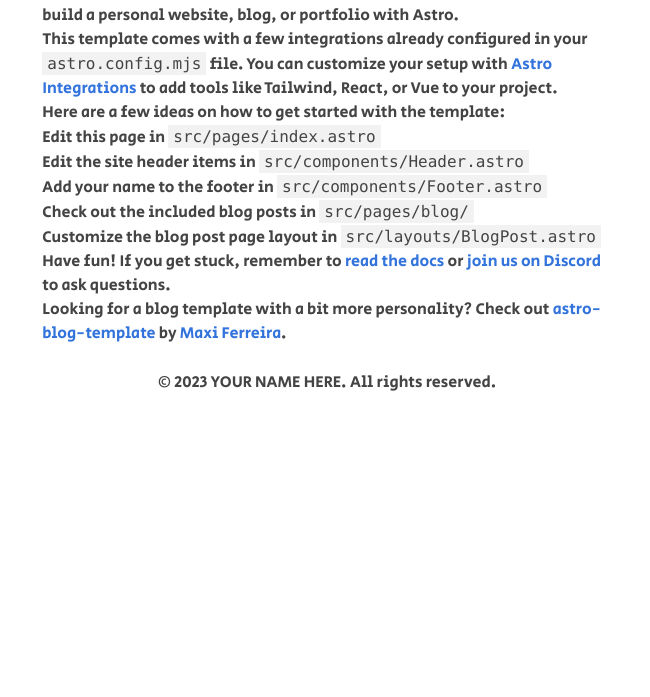
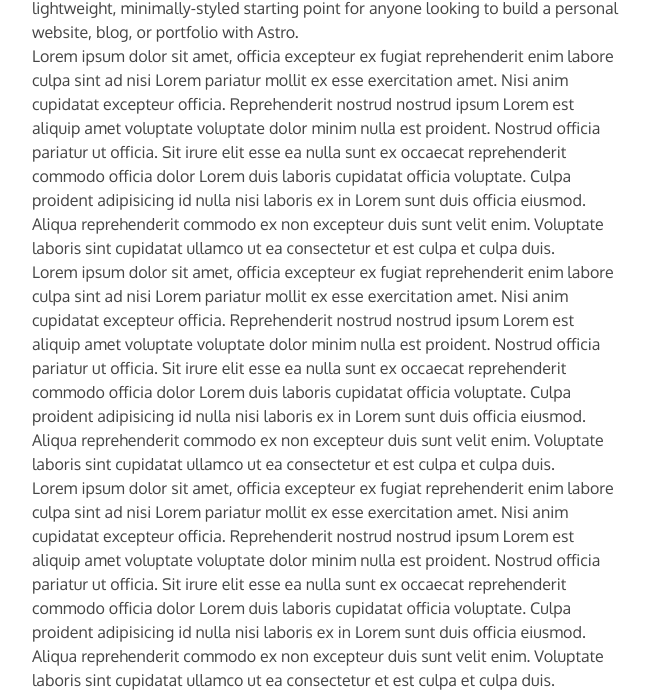
Before and after one commit to Elias-Gill/portfolio, an Astro site: page / in a window 1280 px wide. Shown: the part 200-897 px from the top of the page, without its empty margins (313-963 px from the left). Before the commit the page ends 800 px from the top, so only its background shows below. Built offline with nearby package versions, Linux system fonts and the light colour scheme; Astro itself is replaced by a stand-in of ours; a web font is replaced by a local one.

Commit message:
ya funcionan las fuente. Jugando un poco con el formato y aprendiendo truquitos de astro

```diff
--- a/src/components/Footer.astro
+++ b/src/components/Footer.astro
@@ -2,12 +2,7 @@
 const today = new Date();
 ---
 
-<footer>
+<footer class="stiky bottom-0 w-full border-t
+    border-blue-gray-50 mt-2 py-6 text-center px-8">
 	&copy; {today.getFullYear()} YOUR NAME HERE. All rights reserved.
 </footer>
-<style>
-	footer {
-		padding: 25px;
-		text-align: center;
-	}
-</style>
--- a/src/pages/index.astro
+++ b/src/pages/index.astro
@@ -6,44 +6,28 @@ import { SITE_TITLE, SITE_DESCRIPTION } from '../consts';
 ---
 
 <!DOCTYPE html>
-<html lang="en" class="dark">
+<html lang="en" class="dark font-texto text">
 	<head>
 		<BaseHead title={SITE_TITLE} description={SITE_DESCRIPTION} />
 	</head>
-	<body>
+	<body class="w-full ml-auto mr-auto">
 		<Header title={SITE_TITLE} />
 		<main>
-			<h1 class="cualquiera text-4xl">🧑‍🚀 Hello, Astronaut!</h1>
-			<p>
+			<h1 class="font-titulo text-4xl text-center">🧑‍🚀 Hello, Astronaut!</h1>
+			<p class="mt-4">
 				Welcome to the official <a href="https://astro.build/">Astro</a> blog starter template. This
 				template serves as a lightweight, minimally-styled starting point for anyone looking to build
 				a personal website, blog, or portfolio with Astro.
 			</p>
-			<p>
-				This template comes with a few integrations already configured in your
-				<code>astro.config.mjs</code> file. You can customize your setup with
-				<a href="https://astro.build/integrations">Astro Integrations</a> to add tools like Tailwind,
-				React, or Vue to your project.
-			</p>
-			<p>Here are a few ideas on how to get started with the template:</p>
-			<ul>
-				<li>Edit this page in <code>src/pages/index.astro</code></li>
-				<li>Edit the site header items in <code>src/components/Header.astro</code></li>
-				<li>Add your name to the footer in <code>src/components/Footer.astro</code></li>
-				<li>Check out the included blog posts in <code>src/pages/blog/</code></li>
-				<li>Customize the blog post page layout in <code>src/layouts/BlogPost.astro</code></li>
-			</ul>
-			<p>
-				Have fun! If you get stuck, remember to <a href="https://docs.astro.build/"
-					>read the docs
-				</a> or <a href="https://astro.build/chat">join us on Discord</a> to ask questions.
-			</p>
-			<p>
-				Looking for a blog template with a bit more personality? Check out <a
-					href="https://github.com/Charca/astro-blog-template"
-					>astro-blog-template
-				</a> by <a href="https://twitter.com/Charca">Maxi Ferreira</a>.
-			</p>
+            <p>
+                Lorem ipsum dolor sit amet, officia excepteur ex fugiat reprehenderit enim labore culpa sint ad nisi Lorem pariatur mollit ex esse exercitation amet. Nisi anim cupidatat excepteur officia. Reprehenderit nostrud nostrud ipsum Lorem est aliquip amet voluptate voluptate dolor minim nulla est proident. Nostrud officia pariatur ut officia. Sit irure elit esse ea nulla sunt ex occaecat reprehenderit commodo officia dolor Lorem duis laboris cupidatat officia voluptate. Culpa proident adipisicing id nulla nisi laboris ex in Lorem sunt duis officia eiusmod. Aliqua reprehenderit commodo ex non excepteur duis sunt velit enim. Voluptate laboris sint cupidatat ullamco ut ea consectetur et est culpa et culpa duis.
+            </p>
+            <p>
+                Lorem ipsum dolor sit amet, officia excepteur ex fugiat reprehenderit enim labore culpa sint ad nisi Lorem pariatur mollit ex esse exercitation amet. Nisi anim cupidatat excepteur officia. Reprehenderit nostrud nostrud ipsum Lorem est aliquip amet voluptate voluptate dolor minim nulla est proident. Nostrud officia pariatur ut officia. Sit irure elit esse ea nulla sunt ex occaecat reprehenderit commodo officia dolor Lorem duis laboris cupidatat officia voluptate. Culpa proident adipisicing id nulla nisi laboris ex in Lorem sunt duis officia eiusmod. Aliqua reprehenderit commodo ex non excepteur duis sunt velit enim. Voluptate laboris sint cupidatat ullamco ut ea consectetur et est culpa et culpa duis.
+            </p>
+            <p>
+                Lorem ipsum dolor sit amet, officia excepteur ex fugiat reprehenderit enim labore culpa sint ad nisi Lorem pariatur mollit ex esse exercitation amet. Nisi anim cupidatat excepteur officia. Reprehenderit nostrud nostrud ipsum Lorem est aliquip amet voluptate voluptate dolor minim nulla est proident. Nostrud officia pariatur ut officia. Sit irure elit esse ea nulla sunt ex occaecat reprehenderit commodo officia dolor Lorem duis laboris cupidatat officia voluptate. Culpa proident adipisicing id nulla nisi laboris ex in Lorem sunt duis officia eiusmod. Aliqua reprehenderit commodo ex non excepteur duis sunt velit enim. Voluptate laboris sint cupidatat ullamco ut ea consectetur et est culpa et culpa duis.
+            </p>
 		</main>
 		<Footer />
 	</body>
--- a/src/styles/global.css
+++ b/src/styles/global.css
@@ -3,10 +3,10 @@
   https://github.com/HermanMartinus/bearblog/blob/297026a877bc2ab2b3bdfbd6b9f7961c350917dd/templates/styles/blog/default.css
   License MIT: https://github.com/HermanMartinus/bearblog/blob/master/LICENSE.md
  */
-@import url('https://fonts.googleapis.com/css2?family=Fasthand&family=Murecho:wght@300&family=Secular+One&display=swap');
+
+@import url('https://fonts.googleapis.com/css2?family=Oxygen:wght@300;400;700&family=Secular+One&display=swap');
 
 body {
-    font-family: 'Secular One';
 	margin: auto;
 	padding: 20px;
 	max-width: 65ch;
--- a/tailwind.config.cjs
+++ b/tailwind.config.cjs
@@ -6,8 +6,7 @@ module.exports = {
 		extend: {
             fontFamily: {
                 titulo: ['"Secular One"', '"sans-serif"'],
-                texto: ['"Murecho"', '"sans-serif"'],
-                cualquiera: ['"Fasthand"', '"cursive"']
+                texto: ['"Oxygen"', '"sans-serif"'],
             }
         },
 	},
```
